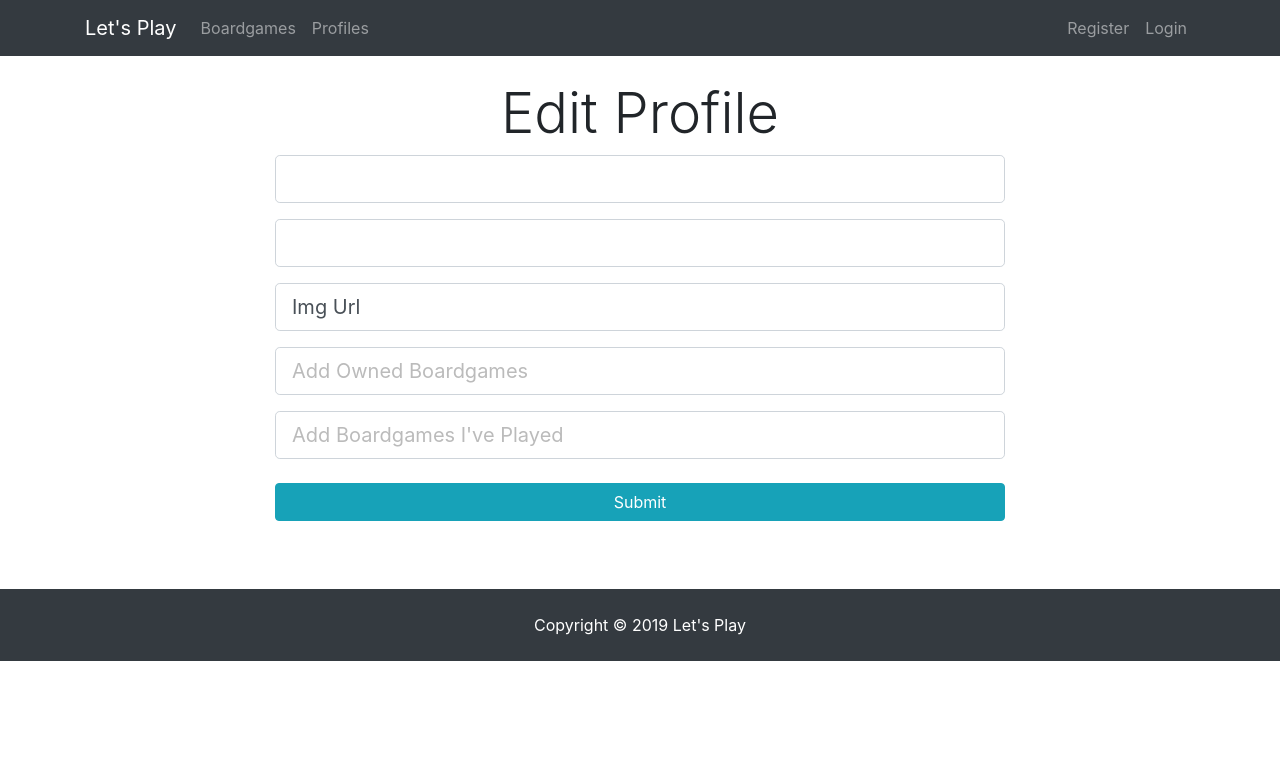
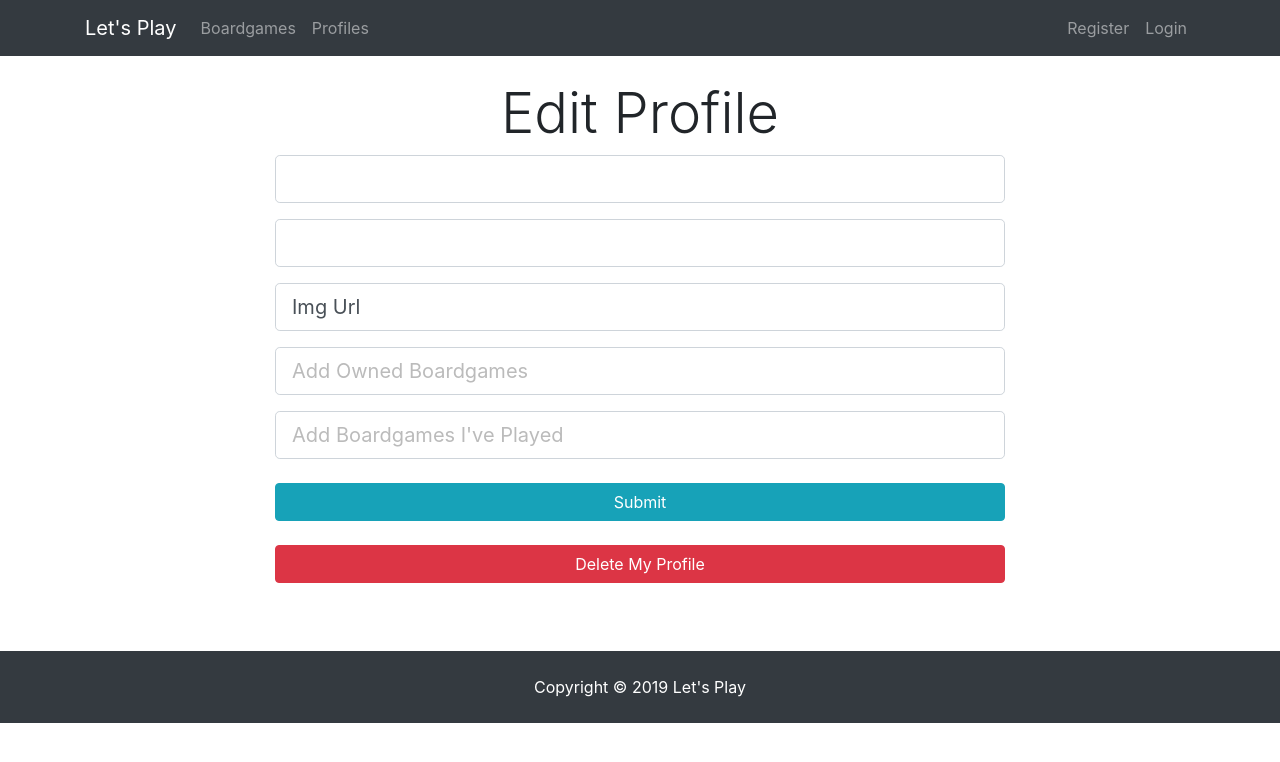
Before and after one commit to BryantCabrera/letsplay-react, a React (Create React App) app: page /profile/1/edit in a window 1280 px wide. Shown: the top 762 px of the page. Built offline with nearby package versions, Linux system fonts and the light colour scheme; no server answers.

Commit message:
Adds Bryant's delete route connection to flask backend in EditProfile.js.

```diff
--- a/src/App.js
+++ b/src/App.js
@@ -49,7 +49,6 @@ class App extends Component {
   }
 
   loginUser = (user) => {
-    console.log(user, 'from loginUser in app.js');
     this.setState({
       loggedUser: user
     });
@@ -74,7 +73,6 @@ class App extends Component {
 
       const parsedResponse = await response.json();
       if (parsedResponse) {
-        console.log(parsedResponse, ' this is parsedResponse loggedout');
         this.props.history.push(`/`);
       }
 
--- a/src/components/Auth/Login.js
+++ b/src/components/Auth/Login.js
@@ -20,8 +20,6 @@ class Login extends Component {
             password: this.state.password
         };
 
-        console.log(JSON.stringify(loggedUser, ' this is loggedUser'));
-
         try {
             const response = await fetch('http://localhost:8000/api/v1/users/login', {
                 method: 'POST',
@@ -39,14 +37,13 @@ class Login extends Component {
 
             const parsedResponse = await response.json();
             if (parsedResponse) {
-                console.log(parsedResponse, ' this is parsedResponse loggedin');
                 this.props.history.push(`/profile/${parsedResponse.id}`);
             }
 
             this.props.loginUser(parsedResponse);
 
         } catch (err) {
-            console.log(err, ' this is error from Login.js')
+            console.log(err, ' this is error from Login.js');
         }
     }
 
--- a/src/components/Profile/EditProfile/EditProfile.js
+++ b/src/components/Profile/EditProfile/EditProfile.js
@@ -28,9 +28,7 @@ class EditProfle extends Component {
             img_url: this.state.img_url,
             email: this.state.email
         };
-        console.log(JSON.stringify(updatedUser), ' this is updatedUser from EditProfile.js')
 
-        console.log(`http://localhost:8000/api/v1/users/${this.props.user.id}, this is update EditProfile URL`);
         try {
             const response = await fetch(`http://localhost:8000/api/v1/users/${this.props.user.id}`, {
                 method: 'PUT',
@@ -47,14 +45,13 @@ class EditProfle extends Component {
             }
 
             const parsedResponse = await response.json();
-            console.log(parsedResponse, ' this is parsedResponse from EditProfile profileUpdate fn');
             if (parsedResponse){
                 this.props.updateUser(updatedUser);
                 this.props.history.push(`/profile/${this.props.user.id}`);
             }
 
         } catch (err) {
-            console.log(err, ' this is error from Edit Profile')
+            console.log(err, ' this is error from Edit Profile');
         }
     }
 
@@ -62,6 +59,52 @@ class EditProfle extends Component {
         this.setState({
             [e.target.name] : e.target.value
         })
+
+    }
+
+    deleteProfile = async (e) => {
+        e.preventDefault();
+        try {
+            const response = await fetch(`http://localhost:8000/api/v1/users/${this.props.user.id}`, {
+                method: 'DELETE',
+                credentials: 'include',
+                // mode: 'no-cors', do NOT need
+                headers: {
+                'Content-Type': 'application/json'
+                }
+            });
+
+            if(!response.ok) {
+                throw Error()
+            }
+
+            const parsedResponse = await response.json();
+            if (parsedResponse){
+                this.setState({
+                    id: 0,
+                    name: '',
+                    location: '',
+                    img_url: '',
+                    email: ''
+
+                });
+
+                const deletedUser = {
+                    id: this.state.id,
+                    name: this.state.name,
+                    location: this.state.location,
+                    img_url: this.state.img_url,
+                    email: this.state.email
+                }
+
+                this.props.updateUser(deletedUser);
+                this.props.history.push('/');
+            }
+        } catch (err) {
+            console.log(err, ' this is error from Edit Profile');
+        }
+        // get id From backend
+        //
     }
 
 
@@ -77,7 +120,7 @@ class EditProfle extends Component {
                                     <input type="text" className="form-control form-control-lg" defaultValue={this.props.user.name} name="name" onChange={this.onChange}/>
                                 </div>
                                 <div className="form-group">
-                    <input type="text" className="form-control form-control-lg" defaultValue={this.props.user.location} name="location" onChange={this.onChange}/>
+                                    <input type="number" minlength="5" maxlength="5" className="form-control form-control-lg" defaultValue={this.props.user.location} name="location" onChange={this.onChange}/>
                                 </div>
                                 <div className="form-group">
                                     <input type="text" className="form-control form-control-lg" defaultValue={"Img Url"} name="img_url" onChange={this.onChange}/>
@@ -90,12 +133,12 @@ class EditProfle extends Component {
                                 </div>
                                 <input type="submit" className="btn btn-info btn-block mt-4" />
                             </form>
+                            <button type="submit" onClick = {this.deleteProfile} className="btn btn-danger btn-block mt-4">Delete My Profile</button>
                         </div>
                     </div>
                 </div>
             </div>
         )
-
     }
 }
 
--- a/src/components/Profile/ProfileShowPage/ProfileShowPage.js
+++ b/src/components/Profile/ProfileShowPage/ProfileShowPage.js
@@ -4,7 +4,6 @@ import { Link , withRouter } from 'react-router-dom';
 
  class ProfileShowPage extends Component {
   render() {
-    console.log(this.props, ' this is props from profileshowpage');
     return (
       <div className="profile">
         <div className="container">
@@ -23,7 +22,7 @@ import { Link , withRouter } from 'react-router-dom';
                   <input type="text" className="form-control form-control-lg" placeholder="Wishlist" name="playedGames" disabled/>
                   </div>
                   <Link to="/profile/:id/edit">
-                  <button type="submit" className="btn btn-info btn-block mt-4">Edit My Profile</button>
+                    <button type="submit" className="btn btn-info btn-block mt-4">Edit My Profile</button>
                   </Link>
               </form>
             </div>
```
Also changed, not shown: src/components/Auth/Register.js (+3 -5 lines). Lines whose indentation alone changed are shown as unchanged.
